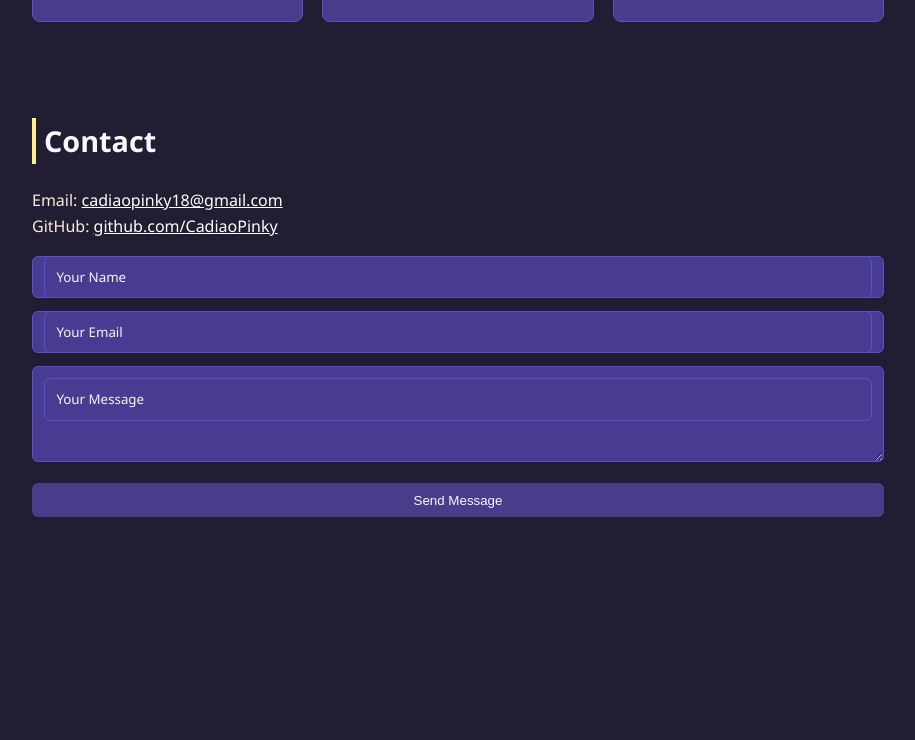
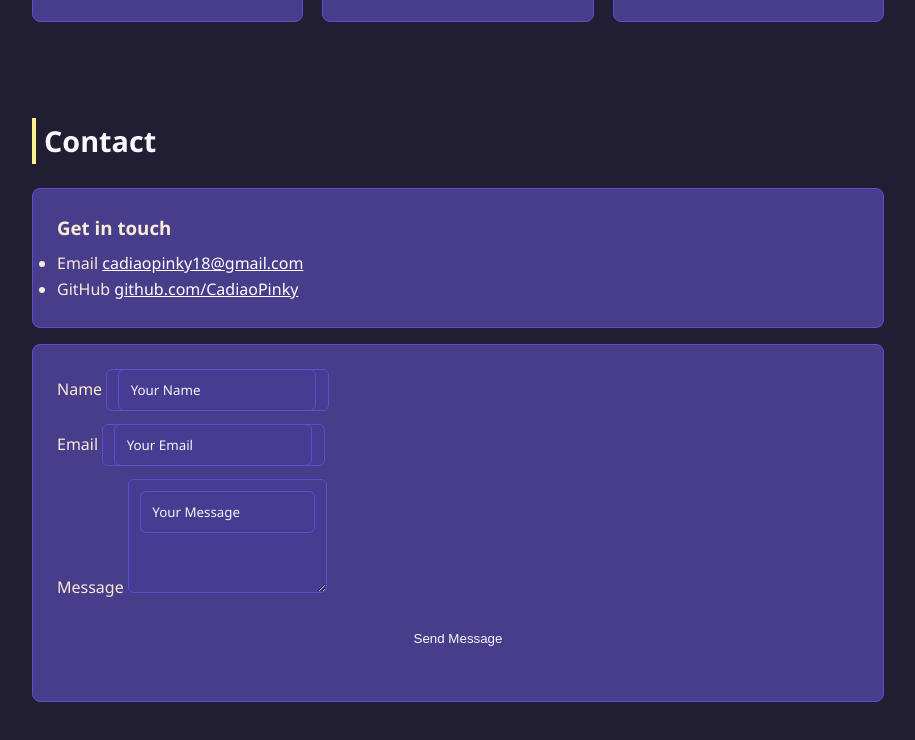
Before and after one commit to CadiaoPinky/CadiaoPinky.github.io, a plain HTML site: page index.html in a window 1280 px wide. Shown: the part 1720-2460 px from the top of the page, without its empty margins (182-1097 px from the left). Before the commit the page ends 2306 px from the top, so only its background shows below. Drawn offline with Linux system fonts and the light colour scheme.

Commit message:
Update index.html

```diff
--- a/index.html
+++ b/index.html
@@ -26,7 +26,7 @@
       </div>
       <div class="hero-text">
         <h1>Pinky F. Cadiao</h1>
-        <h4 class="bio-short" style="color: navajowhite;"> Frontend Developer.</h4>
+        <h4 class="bio-short">Frontend Developer.</h4>
         <p> Where creativity meets code.
           I create simple and user-friendly websites
           while still continously learning and growing as a developer.</p>
@@ -75,17 +75,35 @@
   <section id="contact" class="section">
     <h2>Contact</h2>
     <div class="contact-container">
-      <div class="contact-info">
-        <p>Email: <a href="mailto:cadiaopinky18@gmail.com">cadiaopinky18@gmail.com</a></p>
-        <p>GitHub: <a href="https://github.com/CadiaoPinky" target="_blank">github.com/CadiaoPinky</a></p>
+      <div class="contact-info card">
+        <h3>Get in touch</h3>
+        <ul class="contact-list">
+          <li>
+            <span class="contact-label">Email</span>
+            <a href="mailto:cadiaopinky18@gmail.com">cadiaopinky18@gmail.com</a>
+          </li>
+          <li>
+            <span class="contact-label">GitHub</span>
+            <a href="https://github.com/CadiaoPinky" target="_blank" rel="noopener">github.com/CadiaoPinky</a>
+          </li>
+        </ul>
       </div>
 
-      <form id="contact-form">
-        <input type="text" id="name" placeholder="Your Name" required>
-        <input type="email" id="email" placeholder="Your Email" required>
-        <textarea id="message" rows="4" placeholder="Your Message" required></textarea>
+      <form id="contact-form" class="card">
+        <div class="field">
+          <label for="name">Name</label>
+          <input type="text" id="name" name="name" placeholder="Your Name" autocomplete="name" required>
+        </div>
+        <div class="field">
+          <label for="email">Email</label>
+          <input type="email" id="email" name="email" placeholder="Your Email" autocomplete="email" required>
+        </div>
+        <div class="field">
+          <label for="message">Message</label>
+          <textarea id="message" name="message" rows="5" placeholder="Your Message" required></textarea>
+        </div>
         <button type="submit" class="btn">Send Message</button>
-        <p id="form-status"></p>
+        <p id="form-status" role="status" aria-live="polite"></p>
       </form>
     </div>
   </section>
```
